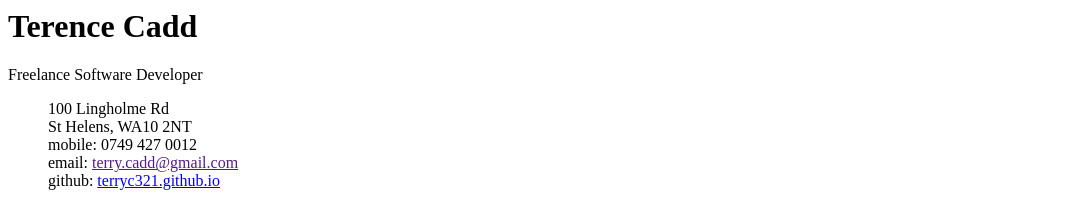
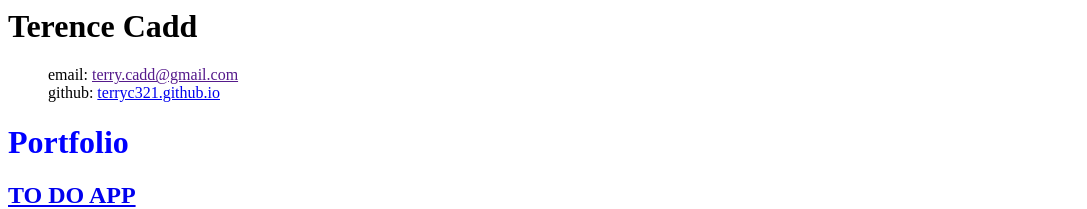
Before and after one commit to terryc321/terryc321.github.io, a plain HTML site: page index.html in a window 1280 px wide. Shown: the top 209 px of the page, without its empty margins (0-1087 px from the left). Drawn offline with Linux system fonts and the light colour scheme.

Commit message:
removed details

```diff
--- a/index.html
+++ b/index.html
@@ -6,19 +6,14 @@
 
     <h1 class="Name" align="left" style="font-scale:2">Terence Cadd</h1>
 
-    <p class="JobTitle" align="left">
-      Freelance Software Developer
-    </p>
 
     <div class="contact">
       <ul style="list-style:none">
-	<li>100 Lingholme Rd</li>
-	<li>St Helens, WA10 2NT</li>
-	<li>mobile: 0749 427 0012</li>
 	<li>email: <a href="">terry.cadd@gmail.com</a></li>
 	<li>github: <a target="_" href="https://terryc321.github.io">terryc321.github.io</a></li>
       </ul>
     </div>
+
 
 
     <div class="portfolio">
```
